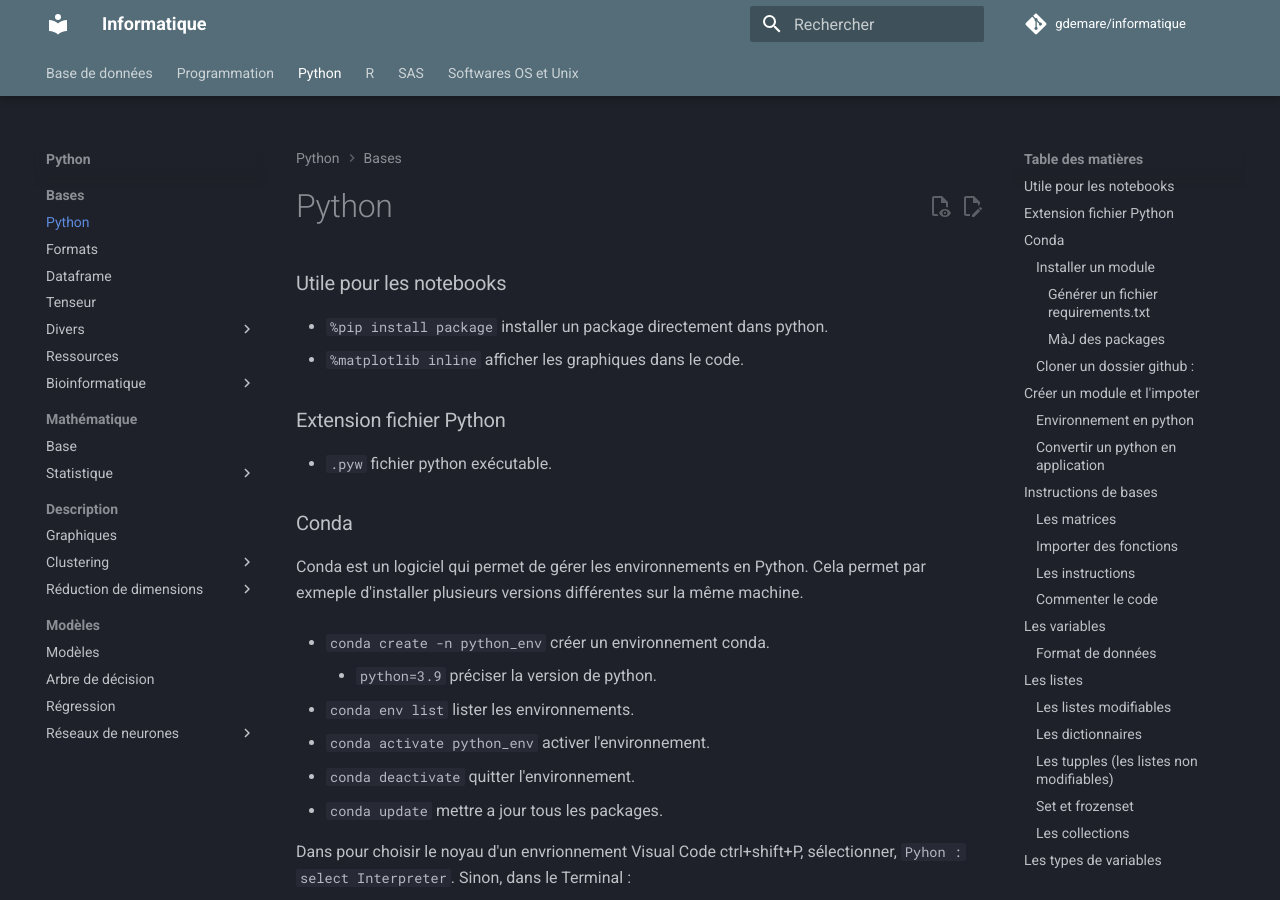
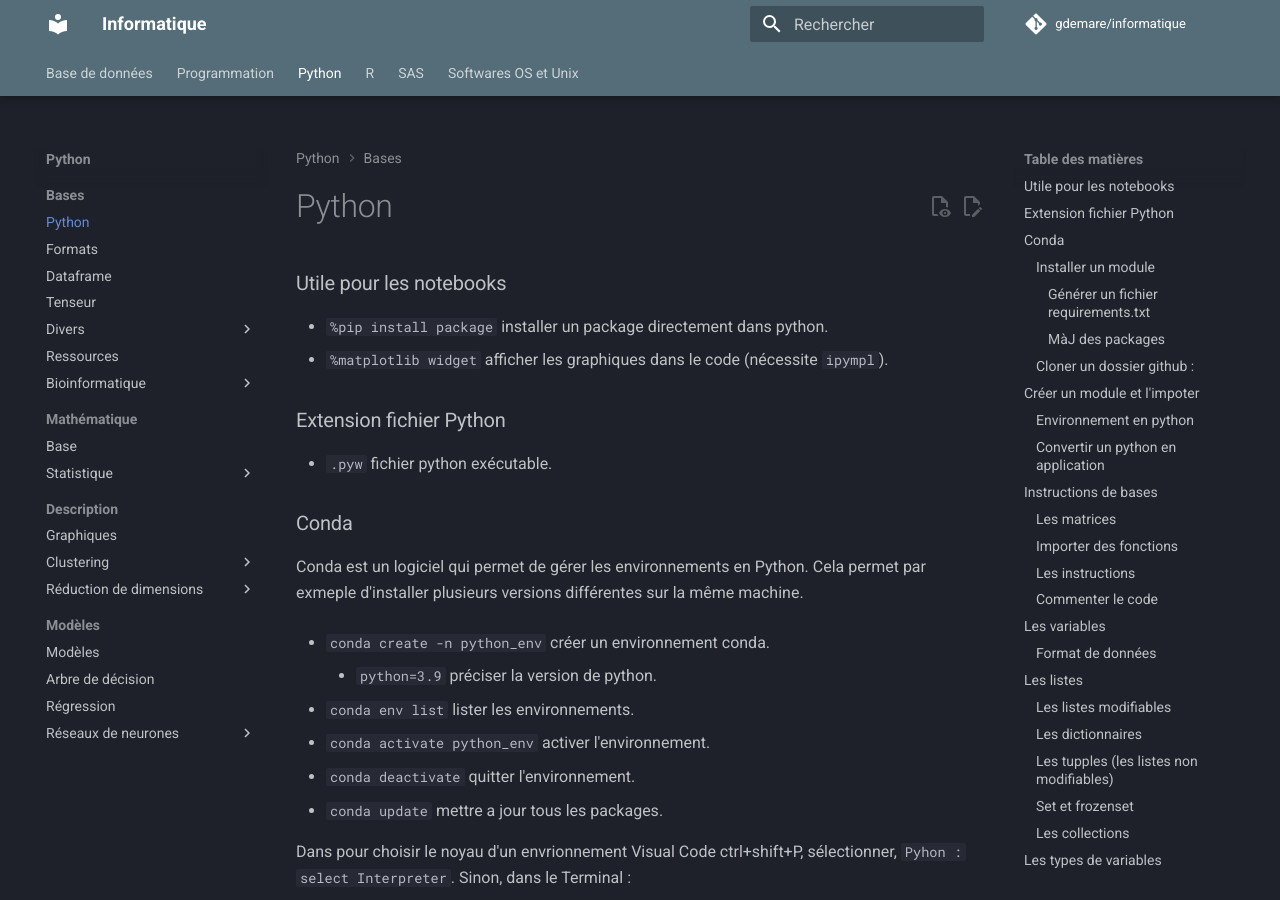
Before and after one commit to gdemare/Informatique, an MkDocs documentation site: the page built from docs/python/python_py.md, in a window 1280 px wide and 900 px high. Built offline with MkDocs 1.6.1 and Material for MkDocs 9.7.7, drawn with Linux system fonts in a browser that asks for light colours; comment, search, counter and statistics services are not loaded.

Commit message:
Update python_py.md

```diff
--- a/docs/python/python_py.md
+++ b/docs/python/python_py.md
@@ -1,7 +1,7 @@
 ### Utile pour les notebooks
 
  * `%pip install package` installer un package directement dans python.
- * `%matplotlib inline` afficher les graphiques dans le code.
+ * `%matplotlib widget` afficher les graphiques dans le code (nécessite `ipympl`).
 
 ### Extension fichier Python
 
@@ -30,8 +30,6 @@ Dans pour choisir le noyau d'un envrionnement Visual Code ctrl+shift+P, sélecti
 * `pip install package` installer une bibliothèque. Paramètre :
 
 	* `-r package1, package2` installer plusieurs librarys en une seule fois. Pour créer l'installation d'un programme python, il est possible de créer un fichier `requirements.txt` qui contient la liste des library. Il suffit d'exécuter `pip install -r requirements.txt` pour installer tous les modules.
-
-
 
 !!! note
 	Il est possible de stocker le nom des library à utiliser dans un fichier. Les library sont accessibles `c:\users\guigui\anaconda3\envs\python_env\lib\site-packages`
```
